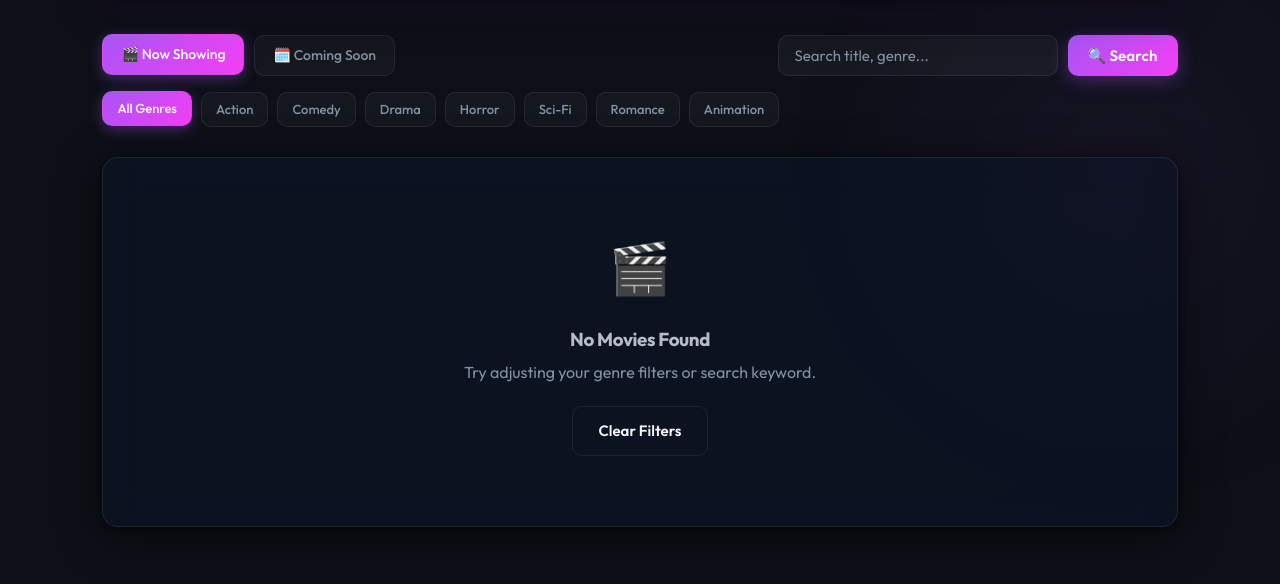
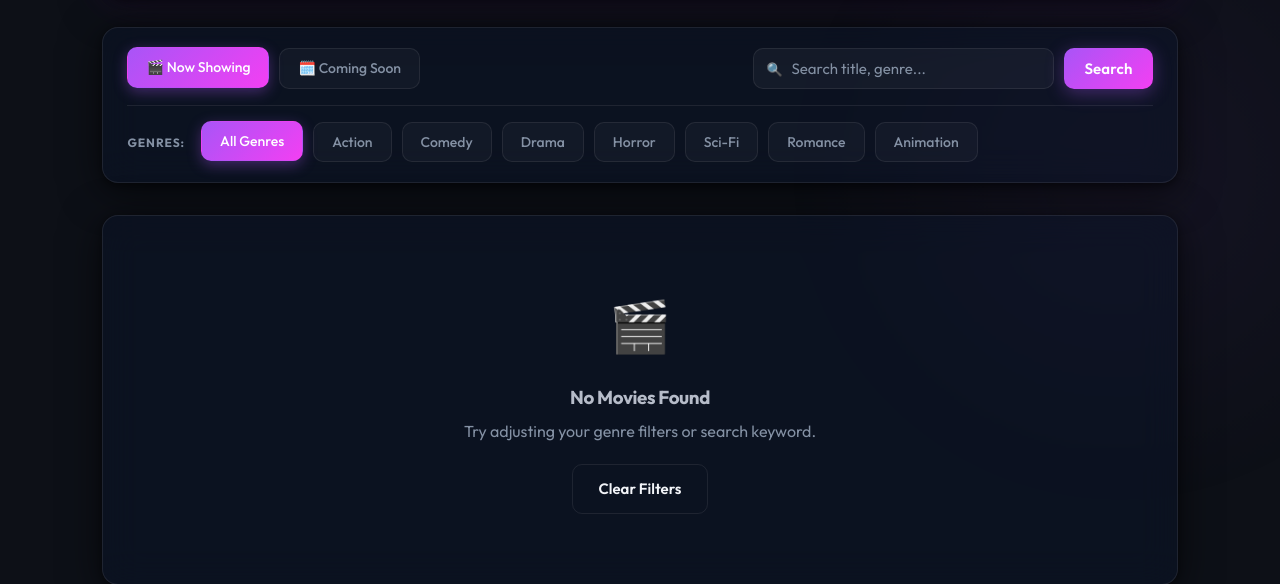
Before and after one commit to phidanghai-spec/Cinema-Management-System, a Django app: page / in a window 1280 px wide. Shown: the part 539-1123 px from the top of the page. Run offline with Django 4.2, Linux system fonts and the light colour scheme; data that the repository does not hold is empty.

Commit message:
style: enhance navbar responsiveness and unify catalog filters panel

```diff
--- a/cinema/static/cinema/css/style.css
+++ b/cinema/static/cinema/css/style.css
@@ -463,6 +463,36 @@ h1, h2, h3, h4, h5, h6 {
     align-items: center;
     flex-wrap: wrap;
     gap: 16px;
+}
+.filters-panel {
+    margin: 10px 8% 32px 8%;
+    padding: 20px 24px;
+    display: flex;
+    flex-direction: column;
+    gap: 16px;
+}
+.filters-panel-top {
+    display: flex;
+    justify-content: space-between;
+    align-items: center;
+    flex-wrap: wrap;
+    gap: 16px;
+}
+.filters-panel-genres {
+    border-top: 1px solid var(--border-glass);
+    padding-top: 16px;
+    display: flex;
+    align-items: center;
+    gap: 10px;
+    flex-wrap: wrap;
+}
+.filters-genre-label {
+    font-size: 12px;
+    font-weight: 700;
+    color: var(--text-muted);
+    text-transform: uppercase;
+    letter-spacing: 0.08em;
+    margin-right: 6px;
 }
 .filter-group { display: flex; gap: 10px; align-items: center; }
 .filter-btn {
@@ -1242,9 +1272,13 @@ h1, h2, h3, h4, h5, h6 {
 }
 
 /* ── Responsive ── */
-@media (max-width: 1100px) {
-    .admin-metrics { grid-template-columns: repeat(2, 1fr); }
+@media (max-width: 1024px) {
+    .nav-links { gap: 18px; }
+    .nav-links a { font-size: 14px; }
+    .nav-user-info { display: none !important; }
+    .navbar { padding: 0 4%; }
 }
+
 @media (max-width: 900px) {
     .booking-container, .admin-container, .movie-details-header { grid-template-columns: 1fr; }
     .hero-slider { height: 340px; }
@@ -1254,6 +1288,28 @@ h1, h2, h3, h4, h5, h6 {
     .auth-right { padding: 40px 28px; }
     .admin-metrics { grid-template-columns: repeat(2, 1fr); }
 }
+
+@media (max-width: 768px) {
+    .nav-links { display: none !important; } /* Hide middle links on smaller screens to prevent clutter */
+    .filters-panel {
+        padding: 16px;
+        gap: 14px;
+    }
+    .filters-panel-top {
+        flex-direction: column;
+        align-items: stretch;
+    }
+    .filters-panel-top form {
+        max-width: 100% !important;
+        margin-left: 0 !important;
+    }
+    .filters-panel-genres {
+        flex-direction: row;
+        align-items: center;
+        gap: 8px;
+    }
+}
+
 @media (max-width: 600px) {
     .navbar { padding: 0 5%; }
     .movie-grid { margin: 20px 5% 40px 5%; grid-template-columns: repeat(auto-fill, minmax(160px, 1fr)); gap: 16px; }
--- a/cinema/templates/cinema/base.html
+++ b/cinema/templates/cinema/base.html
@@ -45,8 +45,8 @@
                         </a>
                     {% endwith %}
                 {% endif %}
-                <div class="user-avatar" title="{{ user.name }}">{{ user.name|first|upper }}</div>
-                <div style="display: flex; flex-direction: column; align-items: flex-start; gap: 1px;">
+                <a href="{% url 'profile' %}" class="user-avatar" title="{{ user.name }}">{{ user.name|first|upper }}</a>
+                <div class="nav-user-info" style="display: flex; flex-direction: column; align-items: flex-start; gap: 1px;">
                     <span style="font-weight: 600; font-size: 14px; color: var(--text-primary); white-space: nowrap;">{{ user.name }}</span>
                     <span style="font-size: 11px; color: var(--text-muted);">⭐ {{ user.tier }} Tier</span>
                 </div>
--- a/cinema/templates/cinema/movie_list.html
+++ b/cinema/templates/cinema/movie_list.html
@@ -44,26 +44,35 @@
     </div>
 </div>
 
-<!-- Filters & Search -->
-<div class="filters-container" id="movies-catalog">
+<!-- Catalog Filters Panel -->
+<div class="filters-panel glass-panel" id="movies-catalog">
+    <div class="filters-panel-top">
+        <!-- Status Tabs -->
         <div class="filter-group">
-        <a href="?status=now_showing" class="filter-btn {% if current_status == 'now_showing' %}active{% endif %}">🎬 Now Showing</a>
-        <a href="?status=coming_soon"  class="filter-btn {% if current_status == 'coming_soon'  %}active{% endif %}">🗓️ Coming Soon</a>
+            <a href="?status=now_showing{% if current_genre %}&genre={{ current_genre }}{% endif %}{% if search_query %}&q={{ search_query }}{% endif %}" class="filter-btn {% if current_status == 'now_showing' %}active{% endif %}">🎬 Now Showing</a>
+            <a href="?status=coming_soon{% if current_genre %}&genre={{ current_genre }}{% endif %}{% if search_query %}&q={{ search_query }}{% endif %}" class="filter-btn {% if current_status == 'coming_soon' %}active{% endif %}">🗓️ Coming Soon</a>
         </div>
 
-    <form method="GET" style="display: flex; gap: 10px; flex: 1; max-width: 400px;">
+        <!-- Search Bar -->
+        <form method="GET" style="display: flex; gap: 10px; flex: 1; max-width: 400px; position: relative;">
             <input type="hidden" name="status" value="{{ current_status }}">
-        <input type="text" name="q" class="form-input" placeholder="Search title, genre..." value="{{ search_query|default:'' }}" style="padding: 10px 16px;">
-        <button type="submit" class="btn-primary" style="padding: 10px 20px; white-space: nowrap;">🔍 Search</button>
+            {% if current_genre %}<input type="hidden" name="genre" value="{{ current_genre }}">{% endif %}
+            <div style="position: relative; flex: 1;">
+                <input type="text" name="q" class="form-input" placeholder="Search title, genre..." value="{{ search_query|default:'' }}" style="padding: 10px 16px 10px 38px;">
+                <span style="position: absolute; left: 14px; top: 50%; transform: translateY(-50%); color: var(--text-muted); font-size: 13px;">🔍</span>
+            </div>
+            <button type="submit" class="btn-primary" style="padding: 10px 20px; white-space: nowrap;">Search</button>
         </form>
     </div>
 
-<!-- Genre Quick Filters -->
-<div style="margin: 0 8% 30px 8%; display: flex; gap: 9px; flex-wrap: wrap;">
-    <a href="?status={{ current_status }}" class="filter-btn {% if not current_genre %}active{% endif %}" style="padding: 6px 14px; font-size: 13px;">All Genres</a>
+    <!-- Genre List -->
+    <div class="filters-panel-genres">
+        <span class="filters-genre-label">Genres:</span>
+        <a href="?status={{ current_status }}{% if search_query %}&q={{ search_query }}{% endif %}" class="filter-btn btn-sm {% if not current_genre %}active{% endif %}">All Genres</a>
         {% for g in genres %}
-        <a href="?status={{ current_status }}&genre={{ g }}" class="filter-btn {% if current_genre == g %}active{% endif %}" style="padding: 6px 14px; font-size: 13px;">{{ g }}</a>
+            <a href="?status={{ current_status }}&genre={{ g }}{% if search_query %}&q={{ search_query }}{% endif %}" class="filter-btn btn-sm {% if current_genre == g %}active{% endif %}">{{ g }}</a>
         {% endfor %}
+    </div>
 </div>
 
 <!-- Movie Grid -->
```
Lines whose indentation alone changed are shown as unchanged.
